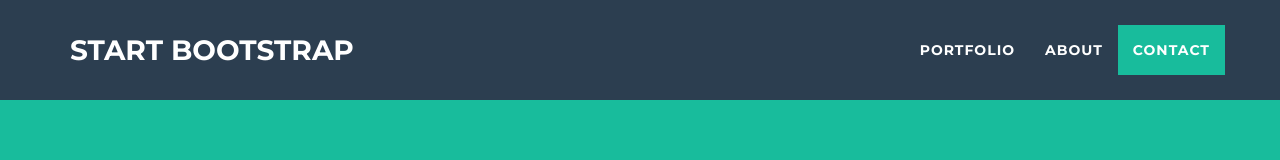
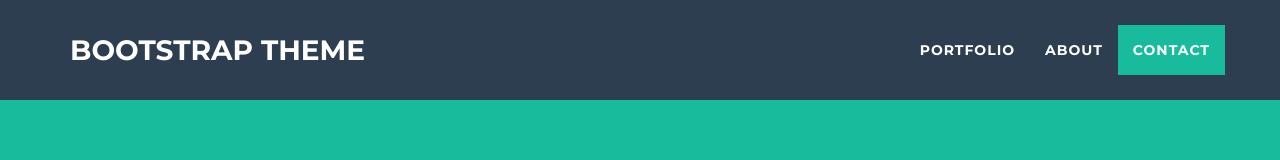
Before and after one commit to shankar8/BootstrapTheme, a website: page index.html in a window 1280 px wide. Shown: the top 160 px of the page. Drawn offline with nearby package versions, Linux system fonts and the light colour scheme.

Commit message:
changed the title to Bootstrap Theme

```diff
--- a/index.html
+++ b/index.html
@@ -41,7 +41,7 @@
                 <button type="button" class="navbar-toggle" data-toggle="collapse" data-target="#bs-example-navbar-collapse-1">
                     <span class="sr-only">Toggle navigation</span> Menu <i class="fa fa-bars"></i>
                 </button>
-                <a class="navbar-brand" href="#page-top">Start Bootstrap</a>
+                <a class="navbar-brand" href="#page-top">Bootstrap Theme</a>
             </div>
 
             <!-- Collect the nav links, forms, and other content for toggling -->
```
